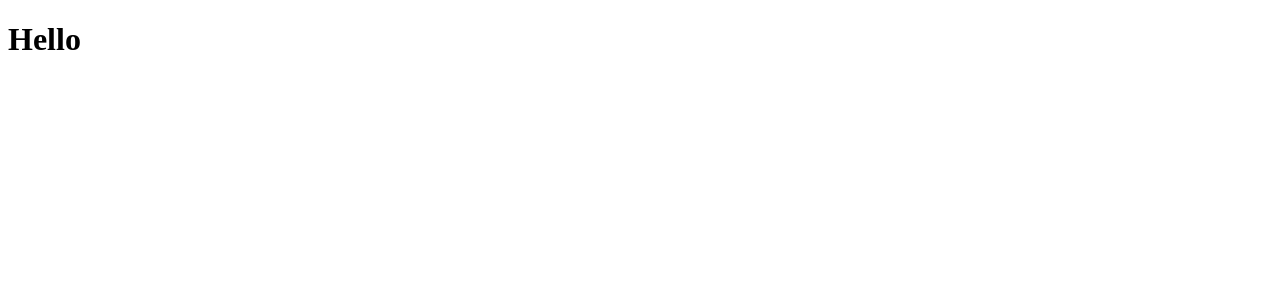
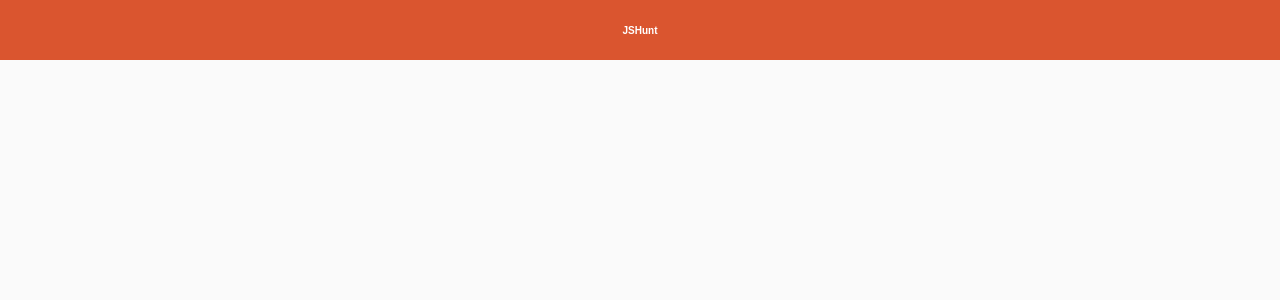
Before and after one commit to Igorth/huntweb-react, a React (Create React App) app: page / in a window 1280 px wide. Shown: the top 300 px of the page. Built offline with nearby package versions, Linux system fonts and the light colour scheme.

Commit message:
creating components

```diff
--- a/src/App.js
+++ b/src/App.js
@@ -1,11 +1,11 @@
-import React from 'react'
+import React from 'react';
+import './styles.css';
+import Header from './components/Header/index';
 
-function App() {
-  return (
-    <div className="App">
-      <h1>Hello</h1>
+const App = () => (
+  <div className="App">
+      <Header />
     </div>
-  );
-}
+);
 
 export default App;
--- /dev/null
+++ b/src/components/Header/index.js
@@ -0,0 +1,14 @@
+import React from 'react';
+import './styles.css';
+
+// class Header extends Component {
+//     render() {
+//         return <h1>Hello</h1>
+//     }
+// }
+
+const Header = () => (
+    <header id="main-header">JSHunt</header>
+);
+
+export default Header;
--- /dev/null
+++ b/src/components/Header/styles.css
@@ -0,0 +1,11 @@
+header#main-header {
+    width: 100%;
+    height: 60px;
+    background: #da552f;
+    font-size: 10px;
+    font-weight: bold;
+    color: #FFF;
+    display: flex;
+    justify-content: center;
+    align-items: center;
+}
--- /dev/null
+++ b/src/styles.css
@@ -0,0 +1,12 @@
+* {
+    margin: 0;
+    padding: 0;
+    outline: 0;
+    background-origin: border-box;
+}
+
+body{
+    font-family: Arial, Helvetica, sans-serif;
+    background: #fafafa;
+    color: #333;
+}
```
